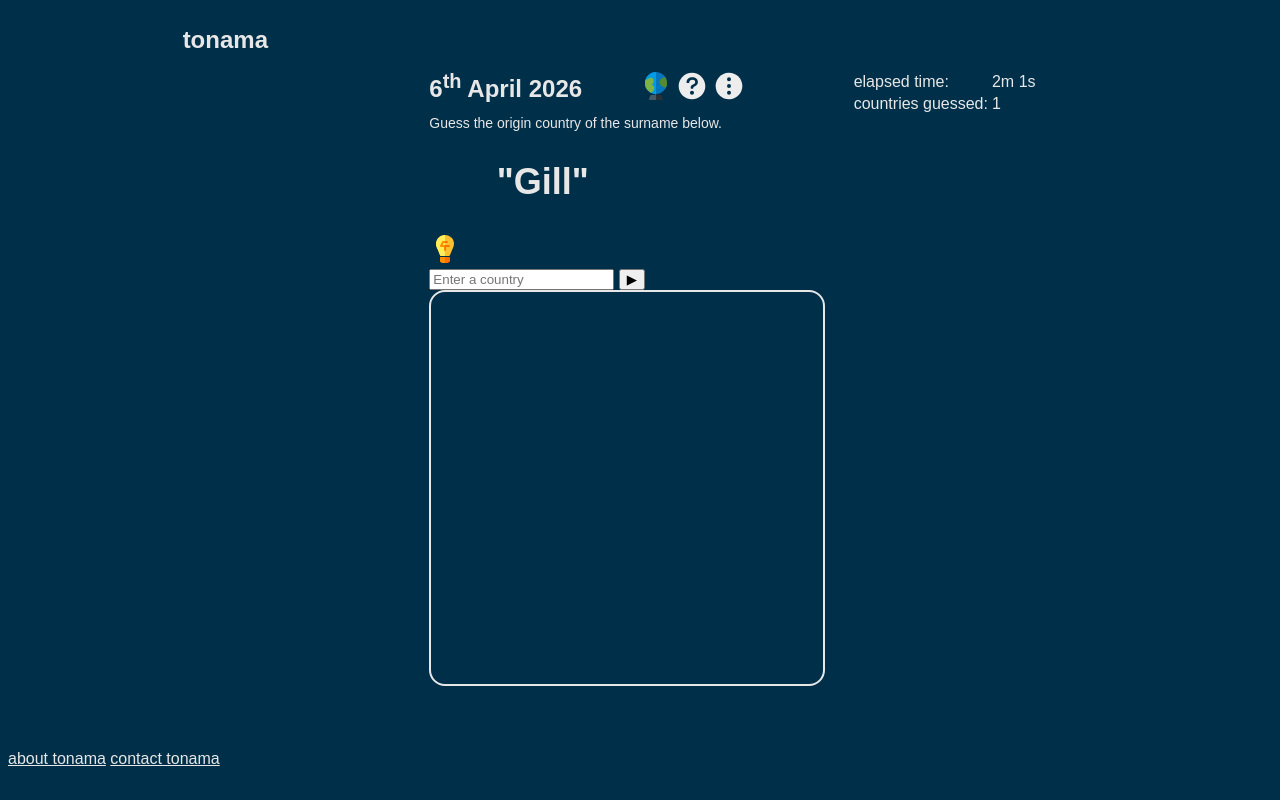
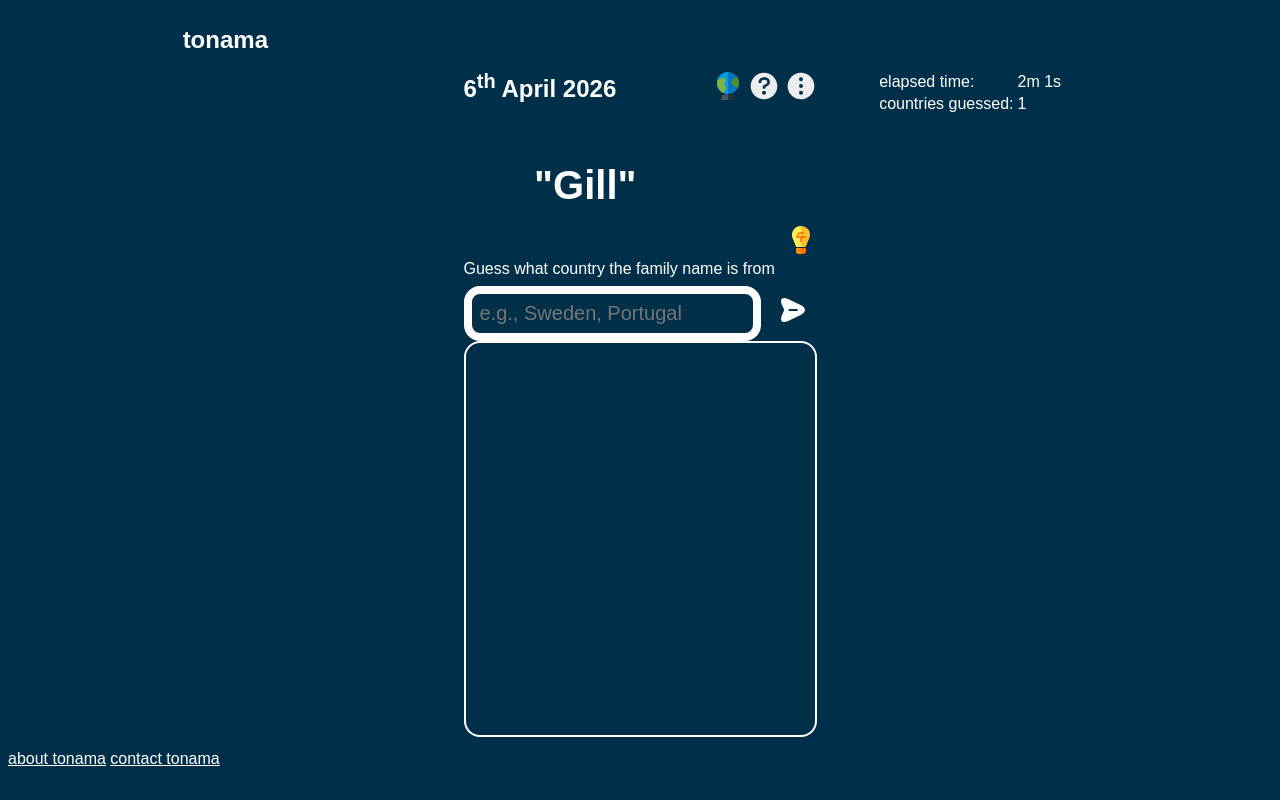
Before and after one commit to seagullxd/tonama, a website with bundled scripts: page index.html in a window 1280 px wide. Built offline with nearby package versions, Linux system fonts and the light colour scheme.

Commit message:
Add style for family name, input form

```diff
--- a/index.html
+++ b/index.html
@@ -14,6 +14,7 @@
     <link rel="preconnect" href="https://fonts.gstatic.com" crossorigin>
     <link href="https://fonts.googleapis.com/css2?family=Roboto:ital,wght@0,100..900;1,100..900&display=swap" rel="stylesheet">
     <link rel="icon" href="images/favicon.ico" type="image/x-icon">
+    <link rel="stylesheet" href="styles/constants.css">
     <link rel="stylesheet" href="styles/main.css">
     <script src="scripts/main.js" type="module" defer></script>
 </head>
@@ -31,10 +32,10 @@
             <li></li>
         </ul>
     </nav>
-    <main>
+    <main class="thirds-heavy-ends column-gap-very-small">
         <aside id="section-1"></aside>
         <article id="review-level-container">
-                <header id="page-header-content" class="halves">
+                <header id="page-header-content" class="halves-heavy-first">
                     <svg id="end-level-review-exit-btn" width="45px" height="45px" viewBox="0 0 1024.00 1024.00"
                         display="none" xmlns="http://www.w3.org/2000/svg" fill="#1a181b" style="--darkreader-inline-fill: var(--darkreader-background-72fa78, #3b753c);"
                         data-darkreader-inline-fill="" stroke="#1a181b" stroke-width="0.01024">
@@ -52,15 +53,16 @@
                                 data-darkreader-inline-fill=""></path>
                         </g>
                     </svg>
-                    <h2 id="page-header-content-heading" class="trim-vertical-margins margin-bottom-small">
+                    <h2 id="page-header-content-heading" class="margin-vertical-none margin-bottom-small">
                         <a id="level-title-date">
                             <time id="level-title-date-time">
                                 <sup id="level-title-date-time-sup"></sup>
                             </time>
                         </a>
                     </h2>
+                    <!-- <nav></nav> -->
                         <!-- todo: change title format to day dd mm e.g., Tues 12th Aug -->
-                    <nav>
+                    <nav class="text-align-end">
                         <img src="images/globe-svgrepo-com.svg" alt="streak">
                         <button id="how-to-play-btn" class="no-button-style">
                             <img src="images/help-3-svgrepo-com.svg" alt="help">
@@ -69,7 +71,6 @@
                             <img src="images/more-circle-vertical-svgrepo-com.svg" alt="more">
                         </button>
                     </nav>
-
 
                         <dialog id="more-dialog" closedby="any">
                             <h2><code>More</code></h2>
@@ -110,13 +111,13 @@
                                 <h2>
                                     How to Play?
                                 </h2>
-                                <p class="trim-vertical-margins">
+                                <p class="margin-vertical-none paragraph-bold">
                                     You're given a surname, for example:
                                 </p>
                                 <h3 class="focus-paragraph">
                                     &quot;Smith&quot;
                                 </h3>
-                                <p class="trim-vertical-margins">
+                                <p class="margin-vertical-none paragraph-bold">
                                     You want to guess what country this surname originally comes from.
                                 </p>
                                 <p>
@@ -154,10 +155,10 @@
                                 </section>
                                 <p>
                                 </p>
-                                <h3 class="trim-vertical-margins">
+                                <h3 class="margin-vertical-none">
                                     Helpful tips?
                                 </h3>
-                                <p class="trim-vertical-margins">
+                                <p class="margin-vertical-none paragraph-bold">
                                     The distance between two countries is based on bilateral distances between the
                                     biggest
                                     cities of those two countries. For example, the distance between Cardiff, Wales and
@@ -201,16 +202,40 @@
                             <button id="end-level-select-btn">Select a level</button>
                         </dialog>
                 </header>
-                <p class="paragraph-small trim-top-margin">Guess the origin country of the surname below.</p>
-                <h1 id="level-title-family-name" class="heading-large text-align-off-center">&quot;Morgan&quot;</h1>
-                <img src="images/knowledge-svgrepo-com.svg" alt="streak">
+                <h1 id="level-title-family-name" class="heading-large text-align-off-center margin-bottom-small-2 margin-top-large">&quot;Morgan&quot;</h1>
+                <figure class="margin-none text-align-end">
+                    <img src="images/knowledge-svgrepo-com.svg" alt="streak">
+                </figure>
+
                 <article>
 
 
-                    <form id="form-guess" style="display: ;">
-                        <input type="text" id="form-guess-input" name="country_name" placeholder="Enter a country"
-                            required>
-                        <button type="submit" id="form-guess-submit">▶︎</button>
+                    <form id="form-container" novalidate >
+                        <label for="form-container-label">Guess what country the family name is from</label>
+                        <div class="form-row">
+                            <input
+                              type="text"
+                              class="background-none border-solid-white"
+                              id="form-container-input-text"
+                              name="country_name"
+                              placeholder="e.g., Sweden, Portugal"
+                              minlength="4"
+                              maxlength="56"
+                              required
+                            >
+                            <!-- todo: replace the samp with a span error message -->
+                            <!-- <span class="error" aria-live="polite"></span> -->
+
+                            <!-- todo: spend some time working on the input validation -->
+                            <!-- in my eyes, the general validation message is good  -->
+                            <!-- i just need to add more messages to cover < minlength and > maxlength, empty input, valid characters only i.e., alphabetical, valid country name  -->
+
+                            <!-- see: A more detailed example  -->
+                            <!-- https://developer.mozilla.org/en-US/docs/Learn_web_development/Extensions/Forms/Form_validation#validating_forms_using_javascript -->
+                            <input type="image" id="form-container-input-submit" src="/images/send-1-svgrepo-com.svg" alt="submit" />
+
+                        </div>
+
                     </form>
                     <div id="guessed-message-container">
                     </div>
@@ -218,7 +243,7 @@
                 <div id="guessed-cards-container" class="new-cards-parent">
                 </div>
         </article>
-        <aside>
+        <aside class="text-align-off-left">
             <table>
                 <tr>
                     <td>elapsed time:</td>
--- a/scripts/constants.js
+++ b/scripts/constants.js
@@ -125,8 +125,8 @@ export const STYLE_ATTRIBUTES = {
 
 export const FORM_GUESS = {
   PARENT: "form-guess",
-  INPUT: "form-guess-input",
-  SUBMIT: "form-guess-submit"
+  INPUT: "form-container-input-text",
+  SUBMIT: "form-container-input-submit"
 }
 
 export const LEVEL_CLASS = "level";
--- a/styles/main.css
+++ b/styles/main.css
@@ -1,13 +1,33 @@
-/* Remember:
- * Trim constants are to be order first
- */
-/* Constants */
-.trim-top-margin {
-  margin-top: 0px;
+
+/*
+Helpful?
+https://developer.mozilla.org/en-US/docs/Learn_web_development/Core/Styling_basics/Organizing
+https://medium.com/@paulohfev/css-best-practices-you-should-know-374c388a00dd
+https://github.com/andredesousa/css-best-practices
+
+*/
+
+/* || VARIABLES */
+
+:root {
+  --platinum: #EDEDED;
+  --flag-red: #D62828;
+  --jungle-green: #00A878;
+  --amber-flame: #FFB400;
+  --fresh-sky: #00A6ED;
+  --baltic-blue: #005786;
+  --deep-space-blue: #003049;
+  --form-gap: 0.5rem;
+  --input-padding: 0.5rem 0.5rem;
+  --input-font-size: 20px;
 }
 
-.trim-vertical-margins {
-  font-weight: bold;
+/* || UTILITIES */
+.margin-none {
+  margin: 0px;
+}
+
+.margin-vertical-none {
   margin-top: 0px;
   margin-bottom: 0px;
 }
@@ -16,16 +36,38 @@
   margin-bottom: 12px;
 }
 
-.heading-large {
-  font-size: 36px;
+.margin-bottom-small-2 {
+  margin-bottom: 16px;
 }
 
-.paragraph-small {
-  font-size: 14px;
+.margin-top-large {
+  margin-top: 48px;
+}
+
+
+
+.text-align-off-left {
+  margin-left: 8%;
 }
 
 .text-align-off-center {
-  margin-left: 16%;
+  margin-left: 20%;
+}
+
+.text-align-end {
+  text-align: end;
+}
+
+.heading-large {
+  font-size: 40px;
+}
+
+.paragraph-bold {
+  font-weight: bold;
+}
+
+.background-none {
+  background: none;
 }
 
 .no-button-style {
@@ -38,14 +80,20 @@
   outline: inherit;
 }
 
+.border-solid-white {
+  border: 0.5rem solid white;
+}
+
+/* || GENERAL STYLES */
+
 body {
-	background-color: #003049;
-	color: #E7E7E7;
+	background-color: var(--deep-space-blue);
+	color: white;
 	font-family: sans-serif;
 }
 
 a {
-	color: #E7E7E7;
+	color: white;
 }
 
 div {
@@ -57,8 +105,71 @@ div {
 dialog {
   width: 360px;
   border-radius: 16px;
-  border: 0.5rem solid #E7E7E7;
+  border: 0.5rem solid white;
 }
+
+/* Form fills its container */
+#form-container {
+  display: grid;
+  gap: var(--form-gap);
+}
+
+/* Section spans full form width, arranges children in a row */
+.form-row {
+  display: grid;
+  grid-template-columns: 1fr auto; /* Text input stretches, button keeps natural width */
+  gap: var(--form-gap);
+}
+
+/* Inputs fill their grid cells */
+#form-container input {
+  box-sizing: border-box; /* Crucial: includes padding/border in width calculation */
+  padding: var(--input-padding);
+}
+
+#form-container input:nth-child(1) {
+  border-radius: 16px;
+  font-size: var(--input-font-size);
+  font-weight: 500;
+  color: white;
+}
+
+/* Responsive: stack vertically on small screens */
+@media (max-width: 480px) {
+  .form-row {
+    grid-template-columns: 1fr;
+  }
+}
+
+/*form {
+  display: grid;
+  grid-template-columns: 1fr 3fr;
+}
+
+
+form label {
+  grid-column: 1 / 3;
+  grid-row: 1;
+}
+
+form section {
+  display: grid;
+  justify-items: stretch;
+  grid-template-columns: 3fr 1fr;
+  grid-auto-columns: 50px;
+  column-gap: 20px;
+}
+
+form section input:nth-child(1) {
+  grid-column: 1;
+  grid-row: 2;
+}
+
+form section input:nth-child(2) {
+  grid-column: 2;
+  grid-row: 2;
+  aspect-ratio: 2 / 2;
+}*/
 
 .dialog-informative {
   width: 340px;
@@ -79,7 +190,6 @@ dialog p {
 
 #levels-rounded-corners, .new-cards-parent {
   height:380px;
-  width:380px;
   border-radius: 16px;
   padding: 6px;
   background: #003049;
@@ -91,13 +201,13 @@ dialog p {
 
 .new-cards-parent {
   border-radius: 16px;
-  border: 0.15rem solid #E7E7E7;
+  border: 0.15rem solid white;
 }
 
 .cards-container {
   height:380px;
   width:380px;
-  background-color: #003049;
+  background-color: var(--deep-space-blue);
   display: grid;
   place-items: center;
   max-height: 380px;
@@ -108,13 +218,13 @@ dialog p {
   }
 
   button:hover svg rect {
-    stroke: #005786;
-    fill: #005786;
+    stroke: var(--baltic-blue);
+    fill: var(--baltic-blue);
   }
 
   button {
     margin: 0;
-    background-color: #003049;
+    background-color: var(--deep-space-blue);
     border: none;
     color: white;
     padding: 0px 0px;
@@ -129,6 +239,9 @@ dialog p {
   height:680px;
   border-radius: 16px;
 }
+
+/* SITEWIDE */
+
 
 .guessed-card, .level-card, .guessed-card-reference {
   /* Define the font family using web fonts */
@@ -170,6 +283,7 @@ dialog p {
 main {
   display: grid;
   grid-template-columns: 1fr 1fr 1fr;
+  column-gap: 10%;
 }
 
 .halves {
@@ -177,9 +291,24 @@ main {
   grid-template-columns: 1fr 1fr;
 }
 
+.halves-heavy-first {
+  display: grid;
+  grid-template-columns: 1.15fr 0.85fr;
+}
+
 .thirds {
   display: grid;
   grid-template-columns: 1fr 1fr 1fr;
+
+}
+
+.thirds-heavy-ends {
+  display: grid;
+  grid-template-columns: 1.1fr 0.8fr 1.1fr;
+}
+
+.column-gap-very-small {
+  column-gap: 2%;
 }
 
 /*main {
@@ -305,7 +434,7 @@ dialog {
 }
 
 .baltic-blue {
-  fill: #005786;
+  fill: var(--baltic-blue);
 }
 
 .white {
```
Also changed, not shown: images/send-1-svgrepo-com.svg (added), images/send-alt-1-svgrepo-com.svg (added).
